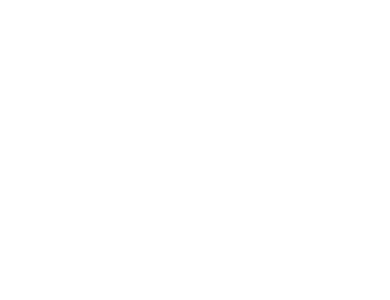
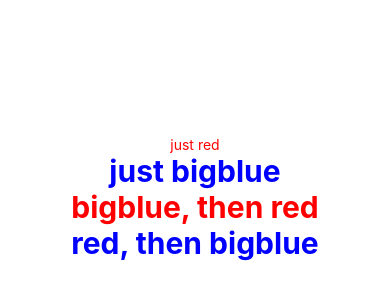
Before and after one commit to FatherofDharma/AwesomeProject-ReactNative, a React Native app: screen / in a window 390 px wide. Shown: the part 224-524 px from the top of the page. Built offline with nearby package versions, Linux system fonts and the light colour scheme.

Commit message:
add code to finish Style lesson.

```diff
--- a/App.js
+++ b/App.js
@@ -1,3 +1,5 @@
+//---------------Learn-The-Basics-Lesson----------------------------------------
+//
 // import React, { Component } from 'react';
 // import { StyleSheet, Text, View } from 'react-native';
 // import Bananas from './components/Bananas.js'
@@ -23,7 +25,27 @@
 //   },
 // });
 
-// ---------------------Greeting Example-----------------------------------
+
+//------------Props-Lesson-Example----------------------------------------------
+// import React, { Component } from 'react';
+// import { AppRegistry, Image, View } from 'react-native';
+//
+// export default class Bananas extends Component {
+//   render() {
+//     let pic = {
+//       uri: 'https://upload.wikimedia.org/wikipedia/commons/d/de/Bananavarieties.jpg'
+//     };
+//     return (
+//       <View>
+//         <Image source={pic} style={{width: 193, height: 110}}/>
+//       </View>
+//     );
+//   }
+// }
+
+// AppRegistry.registerComponent('AwesomeProject', () => Bananas);
+
+// -------------Props-Lesson-Greeting Example-----------------------------------
 // import React, { Component } from 'react';
 // import { AppRegistry, Text, View } from 'react-native';
 //
@@ -51,99 +73,121 @@
 //
 // AppRegistry.registerComponent('AwesomeProject', () => LotsOfGreetings);
 
-//--------------Image Example-----------------------------------------------
+
+//-----------------State Example------------------------------------------------
+
 // import React, { Component } from 'react';
-// import { AppRegistry, Image, View } from 'react-native';
+// import { AppRegistry, Text, View, StyleSheet } from 'react-native';
 //
-// export default class Bananas extends Component {
+// class Blink extends Component {
+//   constructor(props) {
+//     super(props);
+//     this.state = { isShowingText: true };
+//
+//     // Toggle the state every second
+//     setInterval(() => (
+//       this.setState(previousState => (
+//         { isShowingText: !previousState.isShowingText }
+//       ))
+//     ), 1000);
+//   }
+//
 //   render() {
-//     let pic = {
-//       uri: 'https://upload.wikimedia.org/wikipedia/commons/d/de/Bananavarieties.jpg'
-//     };
+//     if (!this.state.isShowingText) {
+//       return null;
+//     }
+//
 //     return (
-//       <View>
-//         <Image source={pic} style={{width: 193, height: 110}}/>
+//       <Text>{this.props.text}</Text>
+//     );
+//   }
+// }
+//
+// class Blink2 extends Component {
+//   constructor(props) {
+//     super(props);
+//     this.state = { isShowingText: true };
+//
+//     // Toggle the state every second
+//     setInterval(() => (
+//       this.setState(previousState => (
+//         { isShowingText: !previousState.isShowingText }
+//       ))
+//     ), 2000);
+//   }
+//
+//   render() {
+//     if (!this.state.isShowingText) {
+//       return null;
+//     }
+//
+//     return (
+//       <Text>{this.props.text}</Text>
+//     );
+//   }
+// }
+//
+// export default class BlinkApp extends Component {
+//   render() {
+//     return (
+//       <View style={styles.container} >
+//         <Blink text='I love to blink' />
+//         <Blink2 text='Yes blinking is so great' />
+//         <Blink text='Why did they ever take this out of HTML' />
+//         <Blink text='Look at me look at me look at me' />
 //       </View>
 //     );
 //   }
 // }
 
-// AppRegistry.registerComponent('AwesomeProject', () => Bananas);
+// const styles = StyleSheet.create({
+//   container: {
+//     flex: 1,
+//     backgroundColor: '#fff',
+//     alignItems: 'center',
+//     justifyContent: 'center',
+//   },
+// });
 
-//-----------------State Example-------------------------------------------
+// skip this line if using Create React Native App
+// AppRegistry.registerComponent('AwesomeProject', () => BlinkApp);
+
+//-------------------Styles Example---------------------------------------------
 
 import React, { Component } from 'react';
-import { AppRegistry, Text, View, StyleSheet } from 'react-native';
+import { AppRegistry, StyleSheet, Text, View } from 'react-native';
 
-class Blink extends Component {
-  constructor(props) {
-    super(props);
-    this.state = { isShowingText: true };
+const styles = StyleSheet.create({
+  bigblue: {
+    color: 'blue',
+    fontWeight: 'bold',
+    fontSize: 30,
+  },
+  red: {
+    color: 'red',
+  },
+  container: {
+    flex: 1,
+      backgroundColor: '#fff',
+      alignItems: 'center',
+      justifyContent: 'center',
+  }
+});
 
-    // Toggle the state every second
-    setInterval(() => (
-      this.setState(previousState => (
-        { isShowingText: !previousState.isShowingText }
-      ))
-    ), 1000);
-  }
-
-  render() {
-    if (!this.state.isShowingText) {
-      return null;
-    }
-
-    return (
-      <Text>{this.props.text}</Text>
-    );
-  }
-}
-
-class Blink2 extends Component {
-  constructor(props) {
-    super(props);
-    this.state = { isShowingText: true };
-
-    // Toggle the state every second
-    setInterval(() => (
-      this.setState(previousState => (
-        { isShowingText: !previousState.isShowingText }
-      ))
-    ), 2000);
-  }
-
-  render() {
-    if (!this.state.isShowingText) {
-      return null;
-    }
-
-    return (
-      <Text>{this.props.text}</Text>
-    );
-  }
-}
-
-export default class BlinkApp extends Component {
+export default class LotsOfStyles extends Component {
   render() {
     return (
-      <View style={styles.container} >
-        <Blink text='I love to blink' />
-        <Blink2 text='Yes blinking is so great' />
-        <Blink text='Why did they ever take this out of HTML' />
-        <Blink text='Look at me look at me look at me' />
+      <View style={styles.container}>
+        <Text style={styles.red}>just red</Text>
+        <Text style={styles.bigblue}>just bigblue</Text>
+        <Text style={[styles.bigblue, styles.red]}>bigblue, then red</Text>
+        <Text style={[styles.red, styles.bigblue]}>red, then bigblue</Text>
       </View>
     );
   }
 }
 
-const styles = StyleSheet.create({
-  container: {
-    flex: 1,
-    backgroundColor: '#fff',
-    alignItems: 'center',
-    justifyContent: 'center',
-  },
-});
+// skip this line if using Create React Native App
+AppRegistry.registerComponent('AwesomeProject', () => LotsOfStyles);
 
-// skip this line if using Create React Native App
-AppRegistry.registerComponent('AwesomeProject', () => BlinkApp);
+//-------------------Height-and-Width-Lesson------------------------------------
```
